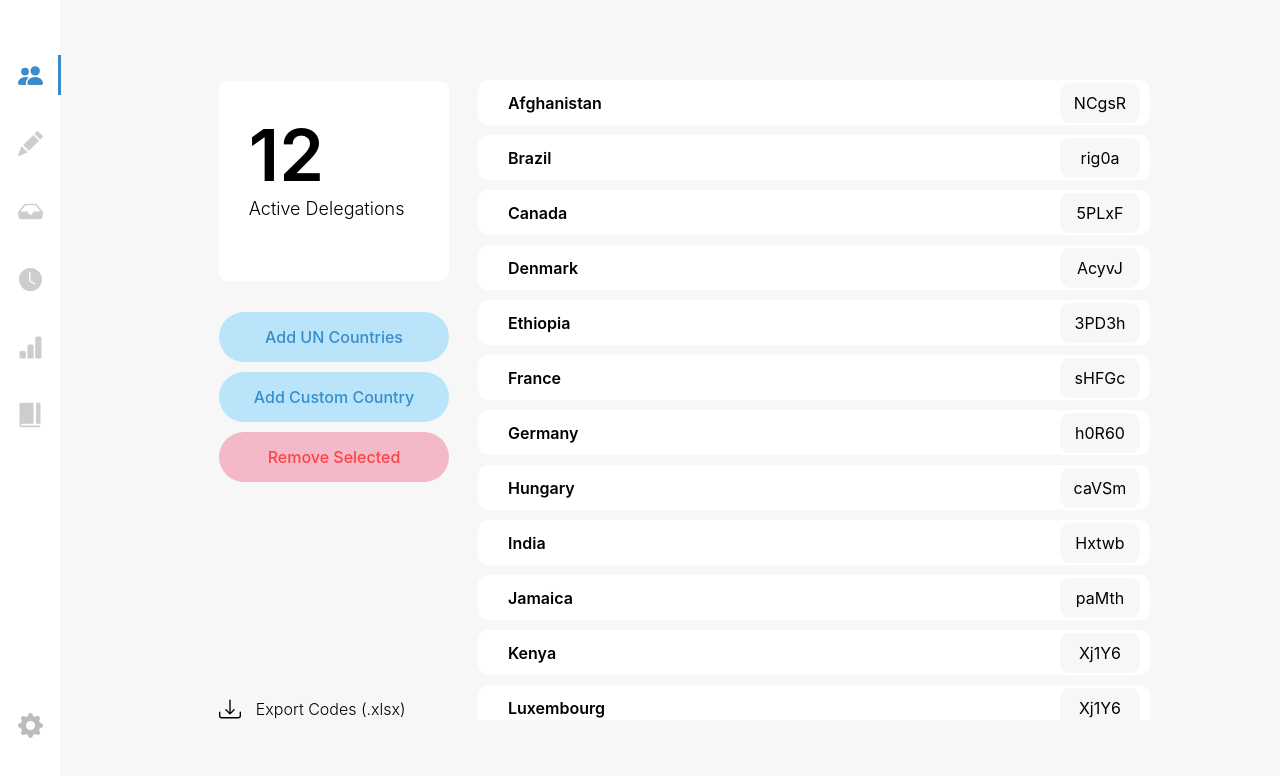
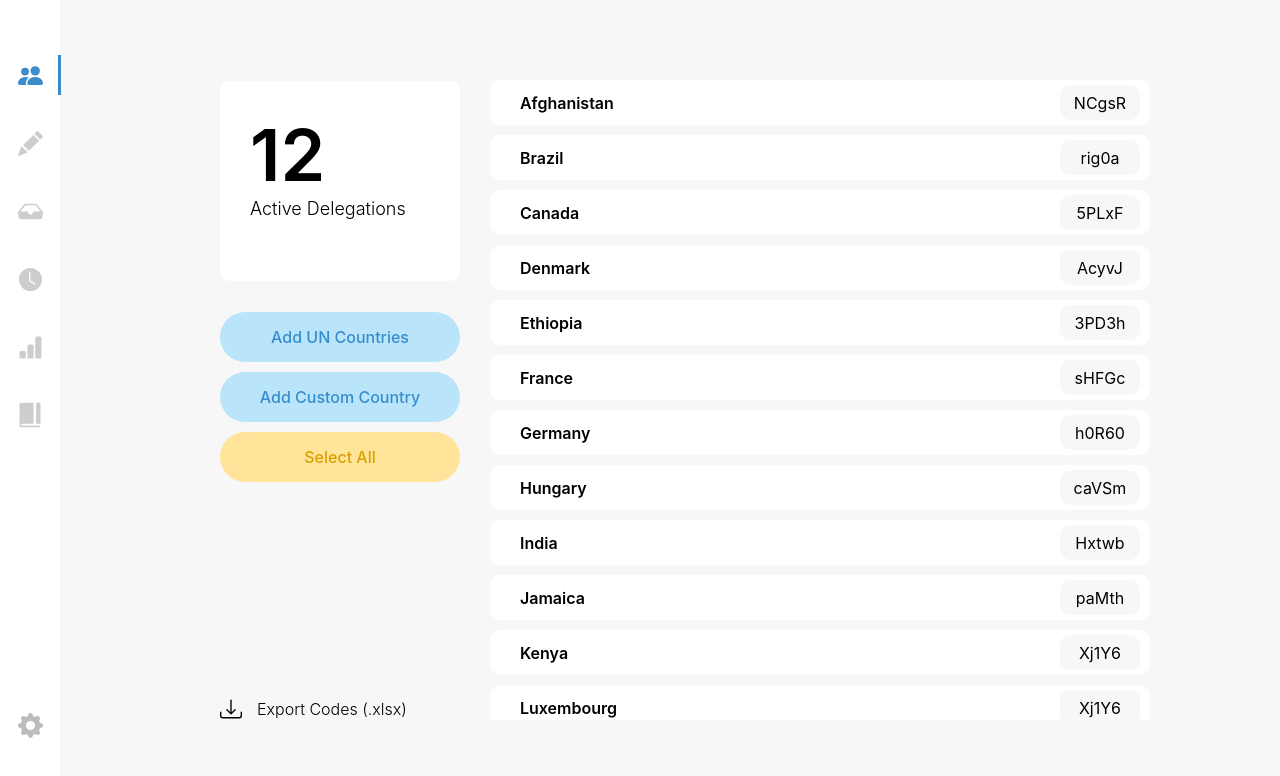
Before and after one commit to lsha0730/MUNSuite, a React (Create React App) app: page / in a window 1280 px wide. Shown: the top 776 px of the page. Built offline with nearby package versions, Linux system fonts and the light colour scheme.

Commit message:
Delegations  (+ Selection, Resize Resistance)
Delegations page elements don't break so easily when the window is resized

```diff
--- a/src/App.js
+++ b/src/App.js
@@ -3,13 +3,14 @@ import './App.css';
 import Delegations from './components/delegations/Delegations.js';
 import Sidebar from './components/sidebar/Sidebar.js';
 import { pageContext } from './Context.js';
+import { delContext } from './components/delegations/DelContext.js';
 
 function App() {
   const [page, setPage] = useState("delegations");
   const [UI, setUI] = useState(<Delegations/>);
+  const [selections, setSelections] = useState([]);
 
   useEffect(() => {
-    console.log(page);
     setUI(() => {
       switch (page) {
         case "delegations": return <Delegations/>
@@ -26,10 +27,12 @@ function App() {
 
   return (
     <pageContext.Provider value={{page, setPage}}>
-      <div className="App-container">
-        <Sidebar/>
-        {UI}
-      </div>
+      <delContext.Provider value={{selections, setSelections}}>
+        <div className="App-container">
+          <Sidebar/>
+          {UI}
+        </div>
+      </delContext.Provider>
     </pageContext.Provider>
   )
 }
--- /dev/null
+++ b/src/components/delegations/DelBar.css
@@ -0,0 +1,81 @@
+.delegate-container{
+    width: 100%;
+    min-width: 250px;
+    min-height: 45px;
+    margin-bottom: 10px;
+
+    display: flex;
+    flex-direction: row;
+    align-items: center;
+    justify-content: space-between;
+
+    background-color: #FFFFFF;
+    border-radius: 10px;
+
+    transition: 200ms;
+}
+.delegate-container:hover {
+    background-color: #F7F7F7;
+    transition: 200ms;
+}
+
+.delegate-container-selected{
+    width: 100%;
+    min-width: 250px;
+    min-height: 45px;
+    margin-bottom: 10px;
+
+    display: flex;
+    flex-direction: row;
+    align-items: center;
+    justify-content: space-between;
+
+    background-color: #FFFFFF;
+    border-radius: 10px;
+
+    background-color: #BAE4FA;
+    transition: 200ms;
+}
+.delegate-container-selected:hover {
+    background-color: #7eb6df;
+    transition: 200ms;
+}
+
+.name {
+    font-weight: 600;
+    margin-left: 30px;
+}
+
+.code-container {
+    width: 80px;
+    height: 35px;
+
+    border-radius: 10px;
+    background-color: #F7F7F7;
+
+    margin-right: 10px;
+    display: flex;
+    align-items: center;
+    justify-content: center;
+
+    font-weight: 400;
+
+    transition: 200ms;
+}
+.code-container-selected {
+    width: 80px;
+    height: 35px;
+
+    border-radius: 10px;
+    background-color: #e2f5ff;
+    opacity: 80%;
+
+    margin-right: 10px;
+    display: flex;
+    align-items: center;
+    justify-content: center;
+
+    font-weight: 400;
+
+    transition: 200ms;
+}
--- /dev/null
+++ b/src/components/delegations/DelBar.js
@@ -0,0 +1,28 @@
+import React, { useContext } from "react";
+import "./DelBar.css";
+import { delContext } from "./DelContext.js";
+
+function DelegateBar(props) {
+    const {selections, setSelections} = useContext(delContext);
+
+    function handleClick() {
+        if (selections.includes(props.name)) {
+            setSelections(selections.filter((item) => {
+                return item !== props.name;
+            }));
+        } else {
+            setSelections(selections.concat(props.name));
+        }
+    }
+
+    return (
+        <div className={selections.includes(props.name)? "delegate-container-selected":"delegate-container"} onClick={handleClick}>
+            <p className="name">{props.name}</p>
+            <div className={selections.includes(props.name)? "code-container-selected":"code-container"}>
+                <p>{props.code}</p>
+            </div>
+        </div>
+    )
+}
+
+export default DelegateBar;
--- /dev/null
+++ b/src/components/delegations/DelContext.js
@@ -0,0 +1,3 @@
+import { createContext } from "react";
+
+export const delContext = createContext({});
--- a/src/components/delegations/DelegateBar.css
+++ /dev/null
@@ -1,42 +0,0 @@
-.delegate-container{
-    width: 100%;
-    min-height: 45px;
-    margin-bottom: 10px;
-
-    display: flex;
-    flex-direction: row;
-    align-items: center;
-    justify-content: space-between;
-
-    background-color: #FFFFFF;
-    border-radius: 10px;
-}
-.delegate-container:hover {
-    background-color: #F7F7F7;
-    transition: 200ms;
-}
-
-.selected {
-    background-color: #BAE4FA;
-    transition: 200ms;
-}
-
-.name {
-    font-weight: 600;
-    margin-left: 30px;
-}
-
-.code-container {
-    width: 80px;
-    height: 40px;
-
-    border-radius: 10px;
-    background-color: #F7F7F7;
-
-    margin-right: 10px;
-    display: flex;
-    align-items: center;
-    justify-content: center;
-
-    font-weight: 400;
-}
--- a/src/components/delegations/DelegateBar.js
+++ /dev/null
@@ -1,15 +0,0 @@
-import React from "react";
-import "./DelegateBar.css";
-
-function DelegateBar(props) {
-    return (
-        <div className="delegate-container">
-            <p className="name">{props.name}</p>
-            <div className="code-container">
-                <p>{props.code}</p>
-            </div>
-        </div>
-    )
-}
-
-export default DelegateBar;
--- a/src/components/delegations/Delegations.css
+++ b/src/components/delegations/Delegations.css
@@ -3,13 +3,14 @@
 
     width: 75%;
     height: 80%;
+    max-width: 1800px;
 
     display: flex;
     flex-direction: row;
 }
 
 .hide {
-    visibility: hidden;
+    opacity: 0%;
     transition: 200ms;
 }
 
@@ -19,6 +20,7 @@
 
 /*-----------LEFT UI-----------*/
 .UI-left {
+    min-width: 300px;
     width: 30%;
     height: 100%;
 
@@ -71,7 +73,30 @@
     margin-top: 10px;
 }
 .btt-add-country:hover {
-    background-color: #378DCC;
+    background-color: #7eb6df;
+    color: #FFFFFF;
+    transition: 200ms;
+}
+
+.btt-deselect-all {
+    width: 80%;
+    height: 50px;
+
+    background-color: #ffe49a;
+    color: #daa000;
+    font-weight: 500;
+    border-radius: 25px;
+
+    display: flex;
+    justify-content: center;
+    align-items: center;
+
+    margin-top: 10px;
+
+    transition: 200ms;
+}
+.btt-deselect-all:hover {
+    background-color: #ffca39;
     color: #FFFFFF;
     transition: 200ms;
 }
@@ -90,9 +115,11 @@
     align-items: center;
 
     margin-top: 10px;
+
+    transition: 200ms;
 }
 .btt-remove-selected:hover {
-    background-color: #FF4343;
+    background-color: #ff7979;
     color: #FFFFFF;
     transition: 200ms;
 }
@@ -123,5 +150,5 @@
     flex-direction: column;
     align-items: center;
 
-    overflow-y: scroll;
+    overflow-y: auto;
 }
--- a/src/components/delegations/Delegations.js
+++ b/src/components/delegations/Delegations.js
@@ -1,16 +1,25 @@
-import React from "react";
+import React, { useContext } from "react";
 import "./Delegations.css";
-import DelegateBar from "./DelegateBar.js";
-import Delegates from "./Delegates.js";
+import DelegateBar from "./DelBar.js";
+import Delegates from "./DelData.js";
 import * as BsIcons from "react-icons/bs";
+import { delContext } from './DelContext.js';
 
 function Delegations() {
-    let countriesSelected = ["Canada"];
-    let delegateList = Delegates.map(delegate =>
+    const {selections, setSelections} = useContext(delContext);
+    let delegateBars = Delegates.map(delegate =>
         <DelegateBar
         key = {delegate.id}
         name = {delegate.name}
-        code = {delegate.code}/>);
+        code = {delegate.code}
+        />);
+
+    function deselectAll() { setSelections([]); }
+    function selectAll() {
+        var allDels = [];
+        Delegates.map(delegate => allDels.push(delegate.name));
+        setSelections(allDels);
+    }
 
     return (
         <div className="delegations-container">
@@ -31,7 +40,16 @@ function Delegations() {
                         <p>Add Custom Country</p>
                     </div>
 
-                    <div className={!(countriesSelected.length<1) ? "btt-remove-selected" : "btt-remove-selected hide"}>
+                    <div className="btt-deselect-all" onClick={selectAll}>
+                        <p>Select All</p>
+                    </div>
+
+                    <div className={!(selections.length<1) ? "btt-deselect-all" : "btt-deselect-all hide"}
+                    onClick={deselectAll}>
+                        <p>Deselect All</p>
+                    </div>
+
+                    <div className={!(selections.length<1) ? "btt-remove-selected" : "btt-remove-selected hide"}>
                         <p>Remove Selected</p>
                     </div>
                 </div>
@@ -43,7 +61,7 @@ function Delegations() {
             </div>
 
             <div className="UI-right">
-                {delegateList}
+                {delegateBars}
             </div>
         </div>
     )
```
Also changed, not shown: public/logo192.png (deleted), public/logo512.png (deleted), src/components/delegations/DelData.js (renamed from src/components/delegations/Delegates.js).
